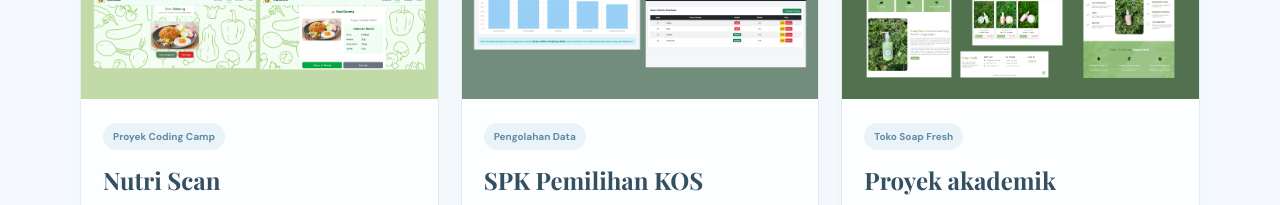
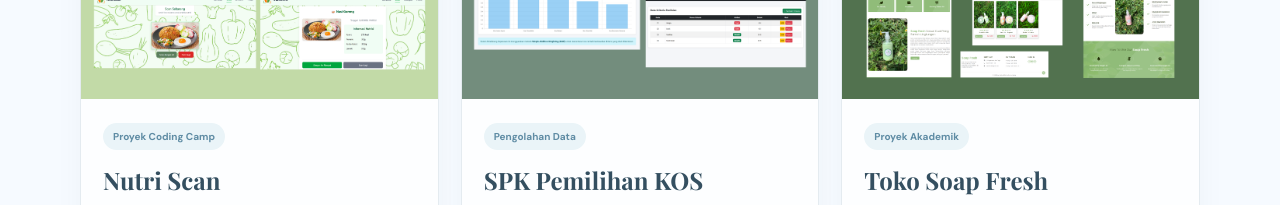
Before and after one commit to aisatul-Iza/portofolio, a plain HTML site: page index.html in a window 1280 px wide. Shown: the part 3460-3665 px from the top of the page. Drawn offline with nearby package versions, Linux system fonts and the light colour scheme.

Commit message:
update code

```diff
--- a/index.html
+++ b/index.html
@@ -221,8 +221,8 @@
                     <article class="project-card reveal">
                         <div class="project-image"><img src="img/sf.png" alt="Web Dasar"></div>
                         <div class="project-content">
-                            <span class="project-tag">Toko Soap Fresh</span>
-                            <h3>Proyek akademik</h3>
+                            <span class="project-tag">Proyek Akademik</span>
+                            <h3>Toko Soap Fresh</h3>
                             <p>Merancang PWA sederhana untuk toko sabun cuci piring yang menampilkan informasi toko dan katalog produk</p>
                             <a href="https://github.com/AisatulIza/UAS_KELOMPOK2_PWA_SOAPFRESH" class="project-link">Lihat Detail <i class="bi bi-arrow-right"></i></a>
                         </div>
```
